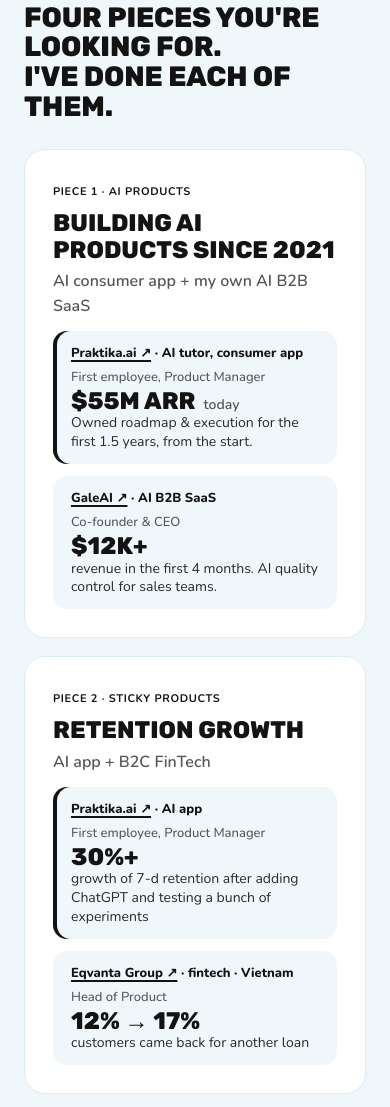
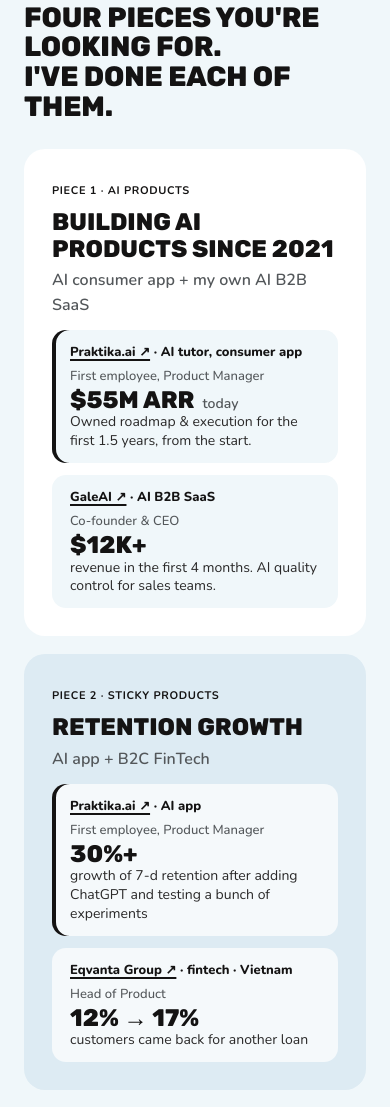
Before and after one commit to pavelkokora-oss/pavel-x-lodgify, a plain HTML site: page index.html in a window 390 px wide. Shown: the part 1087-2194 px from the top of the page. Drawn offline with nearby package versions, Linux system fonts and the light colour scheme.

Commit message:
Mobile: puzzle pieces keep their colours
Co-Authored-By: Claude Opus 5.5 <noreply@anthropic.com>

```diff
--- a/index.html
+++ b/index.html
@@ -297,7 +297,7 @@
   .half-num-pts { list-style:none; margin:8px 0 0 !important; padding:8px 0 0 !important; border-top:1px solid rgba(20,19,19,.14); }
   .half-num-pts li { margin:0; font-weight:700; font-size:15px; line-height:1.35; color:#141313; }
   .halves .half:nth-child(1) .half-num.multi:first-of-type b::after { content:"today"; margin-left:8px; font-family:var(--font-body); font-size:14px; font-weight:600; color:#53575a; text-transform:none; }
-  @media (max-width:760px) { .half-num.multi { background:#f0f7fa !important; } .half-num.multi b { font-size:24px; } }
+  @media (max-width:760px) { .half-num.multi b { font-size:24px; } }
   .doodle { font-family:var(--font-head); font-weight:800; font-size:44px; color:#141313; background:#fff65b; padding:6px 22px 10px; border-radius:999px; transform:rotate(-4deg); top:-40px; }
   @media (max-width:760px) { .doodle { font-size:30px; padding:4px 16px 7px; } }
   .occupation { background:#f8fafb; }
@@ -324,6 +324,14 @@
     .halves .half:nth-child(3) { transform:translate(calc(-60px * var(--q)), calc(44px * var(--q))) rotate(calc(1.5deg * var(--q))); }
     .halves .half:nth-child(4) { transform:translate(calc(60px * var(--q)), calc(44px * var(--q))) rotate(calc(-1.5deg * var(--q))); }
     .halves .half { will-change:transform; }
+  }
+  /* mobile: same piece colours as the desktop puzzle */
+  @media (max-width:760px) {
+    .halves .half { border:0; }
+    .halves .half:nth-child(1) { background:#ffffff; }
+    .halves .half:nth-child(2) { background:#ddebf3; }
+    .halves .half:nth-child(3) { background:#feffc9; }
+    .halves .half:nth-child(4) { background:#ffffff; }
   }
 
 </style>
```
